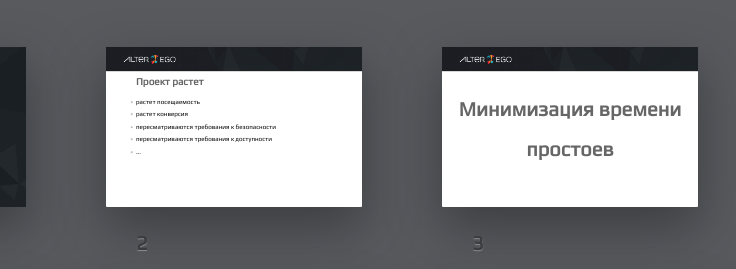
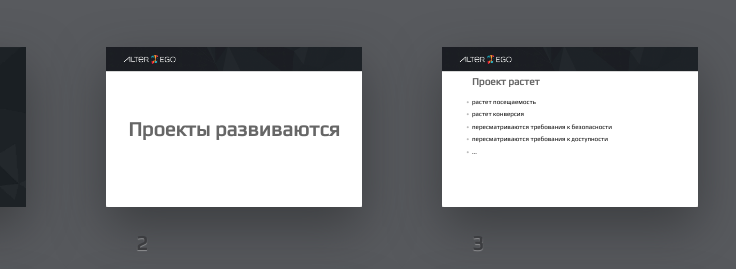
Before and after one commit to denis-zavgorodny/bitrix-2016, a website: page index.html in a window 1280 px wide. Shown: the part 183-452 px from the top of the page, 330-1066 px from the left. Drawn offline with Linux system fonts and the light colour scheme.

Commit message:
Добавил слайд

```diff
--- a/index.html
+++ b/index.html
@@ -87,6 +87,10 @@
 		</div>
 
 
+	</div></section>
+
+    <section class="slide shout"><div>
+		<h2 style="font-size: 80px; line-height: 2;">Проекты развиваются</h2>
 	</div></section>
 
 	<section class="slide"><div>
```
